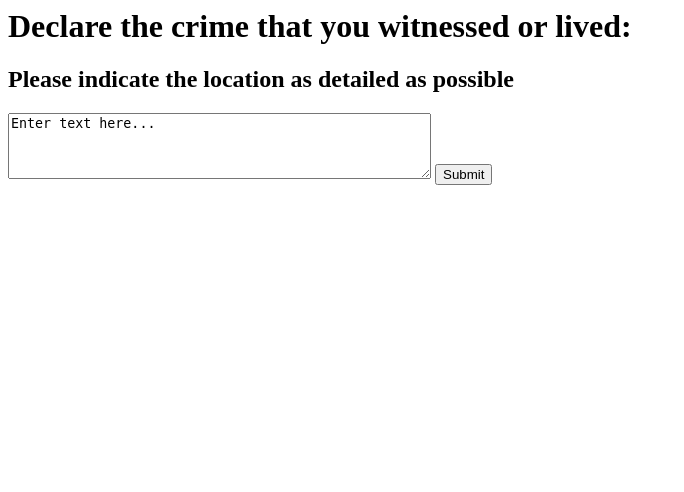
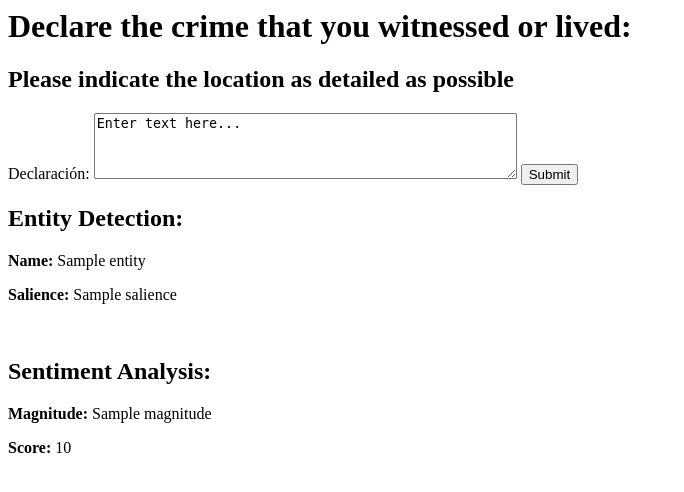
Before and after one commit to jimeBB/NaturalLanguageGoogle_HackMX, a Python web app: template templates/homepage.html in a window 1280 px wide. Shown: the top 492 px of the page, without its empty margins (0-684 px from the left). Run offline with Jinja, Linux system fonts and the light colour scheme; the template is opened without the code that fills it: most values are stand-ins (such as "Sample title", 1, 10 or a date in 2020).

Commit message:
Update homepage.html

```diff
--- a/templates/homepage.html
+++ b/templates/homepage.html
@@ -7,10 +7,25 @@
 <body>
   <h1> Declare the crime that you witnessed or lived:</h1>
   <h2> Please indicate the location as detailed as possible </h2>
-  <form method = "post" name ="comentario">
-        <textarea rows="4" cols="50" name="comment" form="comentario">Enter text here...</textarea>
+  <form method = "post" name ="comentario" enctype="multipart/form-data">
+        Declaración: <textarea rows="4" cols="50" name="comment" form="comentario">Enter text here...</textarea>
         <input type="submit" name = "but_submit" value="Submit">
+
     </form>
+
+    {% if sentiment %}
+
+          <h2>Entity Detection:</h2>
+          {% for entity in entities %}
+            <p><b>Name:</b> {{ entity.name }}</p>
+            <p><b>Salience:</b> {{ entity.salience }}</p>
+            <br>
+          {% endfor %}
+          <h2>Sentiment Analysis:</h2>
+            <p><b>Magnitude:</b> {{ sentiment.magnitude }}</p>
+            <p><b>Score:</b> {{ sentiment.score }}</p>
+          <br>
+        {% endif %}
 
 </body>
   </html>
```
